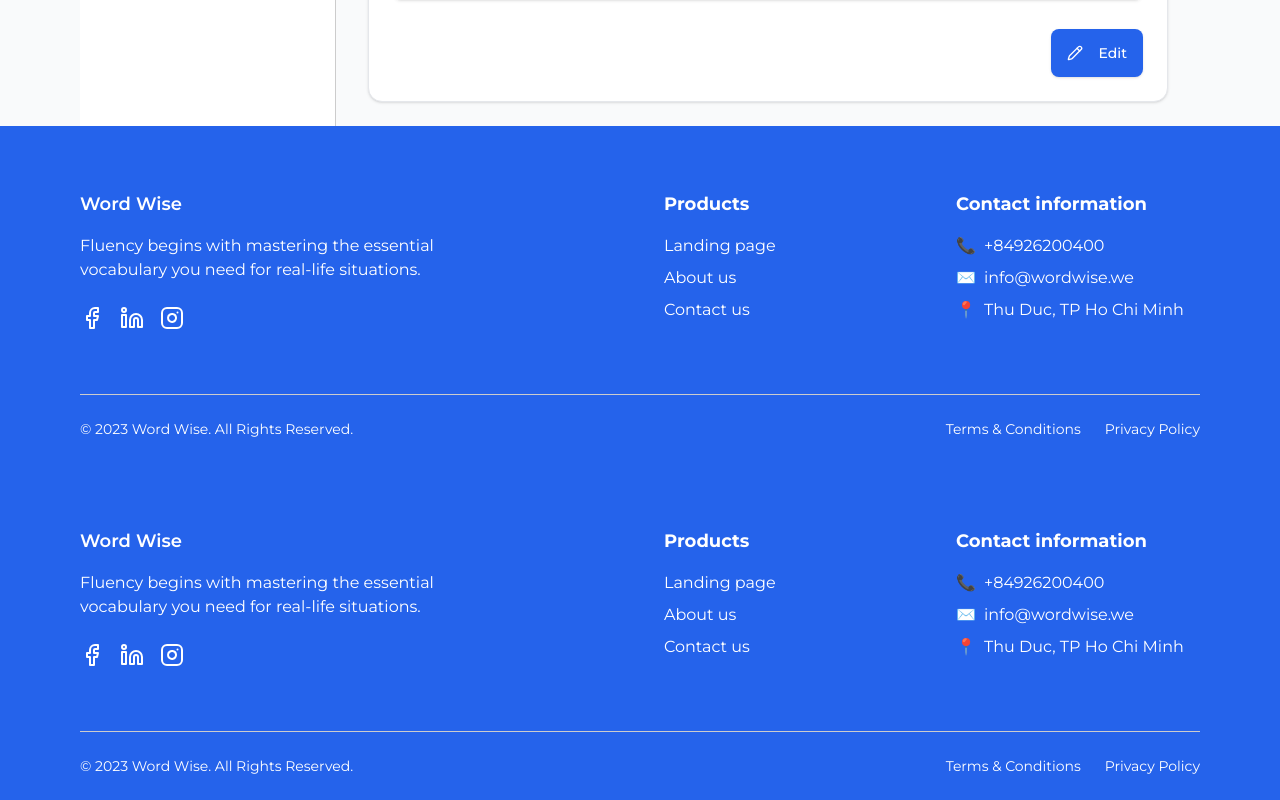
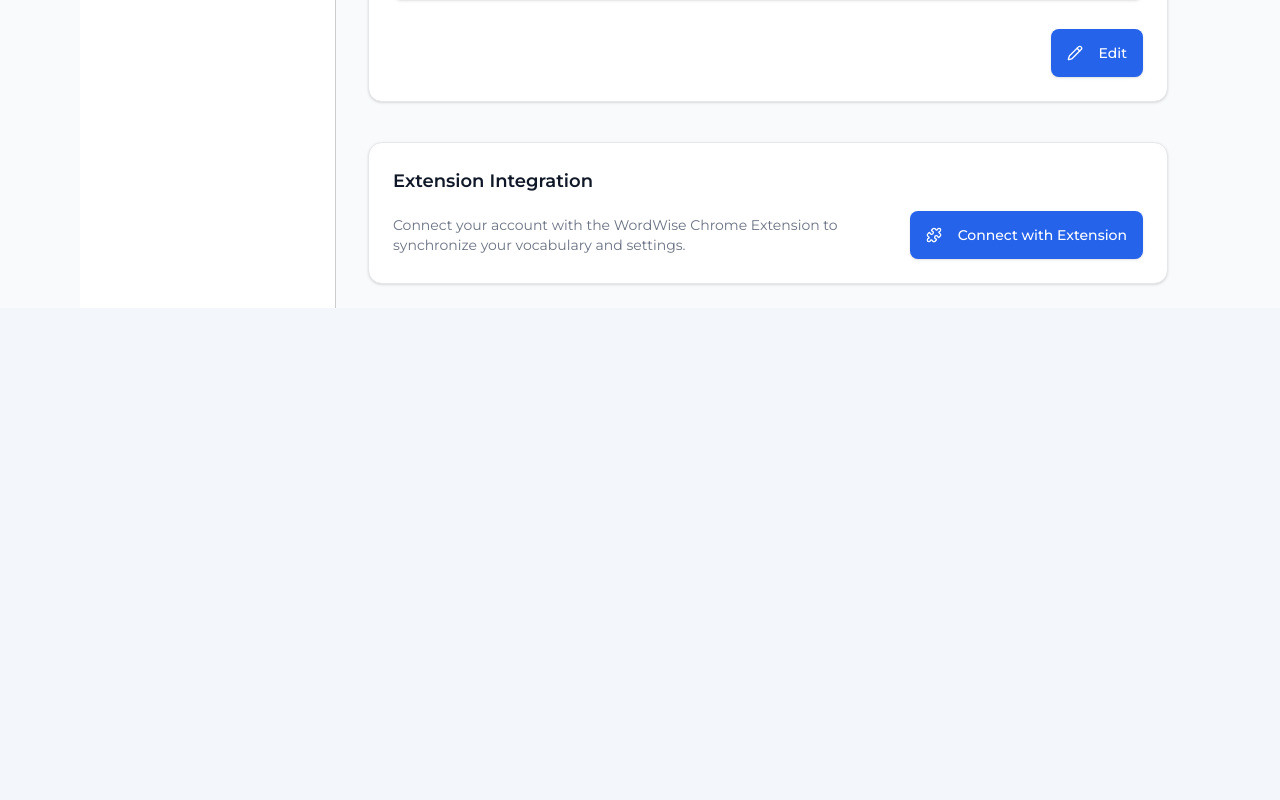
Before and after one commit to GiangPhanNguyenTra/frontend-word-wise, a Next.js app: page /setting in a window 1280 px wide. Shown: the part 855-1655 px from the top of the page. After the commit the page ends 1163 px from the top, so only its background shows below. Built offline with nearby package versions, Linux system fonts and the light colour scheme; no server answers.

Commit message:
feat: integrate sendTokenForExtension

```diff
--- a/src/app/(app)/(user)/setting/page.tsx
+++ b/src/app/(app)/(user)/setting/page.tsx
@@ -10,6 +10,7 @@ import { useAuth } from "@/contexts/AuthContext";
 import { updateUserInfo, changePassword } from "@/services/userService";
 import { toast } from "sonner";
 import { Avatar, AvatarFallback, AvatarImage } from "@/components/ui/avatar";
+import ConnectExtensionButton from "@/components/setting/ConnectExtensionButton";
 
 export default function SettingPage() {
   const { user, updateUser } = useAuth();
@@ -344,6 +345,21 @@ export default function SettingPage() {
           </div>
         </CardContent>
       </Card>
+
+      <Card className="shadow-sm border border-gray-200">
+        <CardContent className="p-6">
+          <h2 className="text-lg font-semibold text-gray-900 mb-4">
+            Extension Integration
+          </h2>
+          <div className="flex flex-col sm:flex-row justify-between items-center gap-4">
+            <p className="text-sm text-gray-500">
+              Connect your account with the WordWise Chrome Extension to
+              synchronize your vocabulary and settings.
+            </p>
+            <ConnectExtensionButton />
+          </div>
+        </CardContent>
+      </Card>
     </div>
   );
 }
--- a/src/app/(app)/layout.tsx
+++ b/src/app/(app)/layout.tsx
@@ -8,7 +8,7 @@ export default function RootAppLayout({
   return (
     <div className="flex flex-col min-h-screen bg-gray-50">
       <main className="flex-grow w-full">{children}</main>
-      <AppFooter />
+      {/* <AppFooter /> */}
     </div>
   );
 }
--- a/src/components/RootAppLayout.tsx
+++ b/src/components/RootAppLayout.tsx
@@ -10,7 +10,7 @@ export default function RootAppLayout({
   return (
     <div className="flex flex-col min-h-screen bg-gray-50">
       <main className="flex-grow w-full">{children}</main>
-      <AppFooter />
+      {/* <AppFooter /> */}
     </div>
   );
 }
--- /dev/null
+++ b/src/components/setting/ConnectExtensionButton.tsx
@@ -0,0 +1,91 @@
+"use client";
+
+import { useState } from "react";
+import { Button } from "@/components/ui/button";
+import { Loader2, Puzzle } from "lucide-react";
+import { toast } from "sonner";
+import { getTokenForExtension } from "@/services/settingService";
+
+const EXTENSION_ID = "cgegljjfbifhhdndiepjdbjmnjhfkloi";
+
+export default function ConnectExtensionButton() {
+  const [status, setStatus] = useState<"idle" | "loading" | "success">("idle");
+
+  const sendMessageToExtension = (
+    token: string
+  ): Promise<{ success: boolean; message?: string }> => {
+    return new Promise((resolve, reject) => {
+      // eslint-disable-next-line @typescript-eslint/no-explicit-any
+      const chrome = (window as any).chrome;
+
+      if (chrome && chrome.runtime) {
+        chrome.runtime.sendMessage(
+          EXTENSION_ID,
+          { action: "setPermanentAuthToken", token },
+          // eslint-disable-next-line @typescript-eslint/no-explicit-any
+          (response: any) => {
+            if (chrome.runtime.lastError) {
+              reject(new Error("not_installed"));
+            } else if (response && response.success) {
+              resolve(response);
+            } else {
+              reject(new Error("send_failed"));
+            }
+          }
+        );
+      } else {
+        reject(new Error("not_installed"));
+      }
+    });
+  };
+
+  const handleClick = async () => {
+    setStatus("loading");
+
+    try {
+      const token = await getTokenForExtension();
+
+      await sendMessageToExtension(token);
+
+      setStatus("success");
+      toast.success("Successfully connected to WordWise Extension!");
+
+      setTimeout(() => setStatus("idle"), 3000);
+    } catch (err: unknown) {
+      setStatus("idle");
+      const errorMessage = err instanceof Error ? err.message : "Unknown error";
+
+      if (errorMessage === "not_installed") {
+        toast.error("WordWise extension is not installed or enabled.");
+      } else if (errorMessage === "send_failed") {
+        toast.error("Failed to send token to extension. Please try again.");
+      } else {
+        toast.error("Failed to connect. Please try again.");
+      }
+    }
+  };
+
+  return (
+    <Button
+      onClick={handleClick}
+      disabled={status === "loading" || status === "success"}
+      className={`w-full sm:w-auto ${
+        status === "success"
+          ? "bg-green-600 hover:bg-green-700"
+          : "bg-[#2563EB] hover:bg-[#1E4FCC]"
+      } text-white`}
+    >
+      {status === "loading" ? (
+        <>
+          <Loader2 className="mr-2 h-4 w-4 animate-spin" /> Connecting...
+        </>
+      ) : status === "success" ? (
+        "Connected!"
+      ) : (
+        <>
+          <Puzzle className="mr-2 h-4 w-4" /> Connect with Extension
+        </>
+      )}
+    </Button>
+  );
+}
--- a/src/services/settingService.ts
+++ b/src/services/settingService.ts
@@ -42,3 +42,20 @@ export async function updateUserSettings(settings: UserSettings) {
   const data = await response.json();
   return data.data;
 }
+
+export async function getTokenForExtension() {
+  if (!BASE_URL) throw new Error("API URL is not defined");
+
+  const response = await fetch(`${BASE_URL}/auth/extension-token`, {
+    method: "GET",
+    headers: { "Content-Type": "application/json" },
+    credentials: "include",
+  });
+
+  if (!response.ok) {
+    throw new Error("Failed to get extension token");
+  }
+
+  const data = await response.json();
+  return data.data.token;
+}
```
